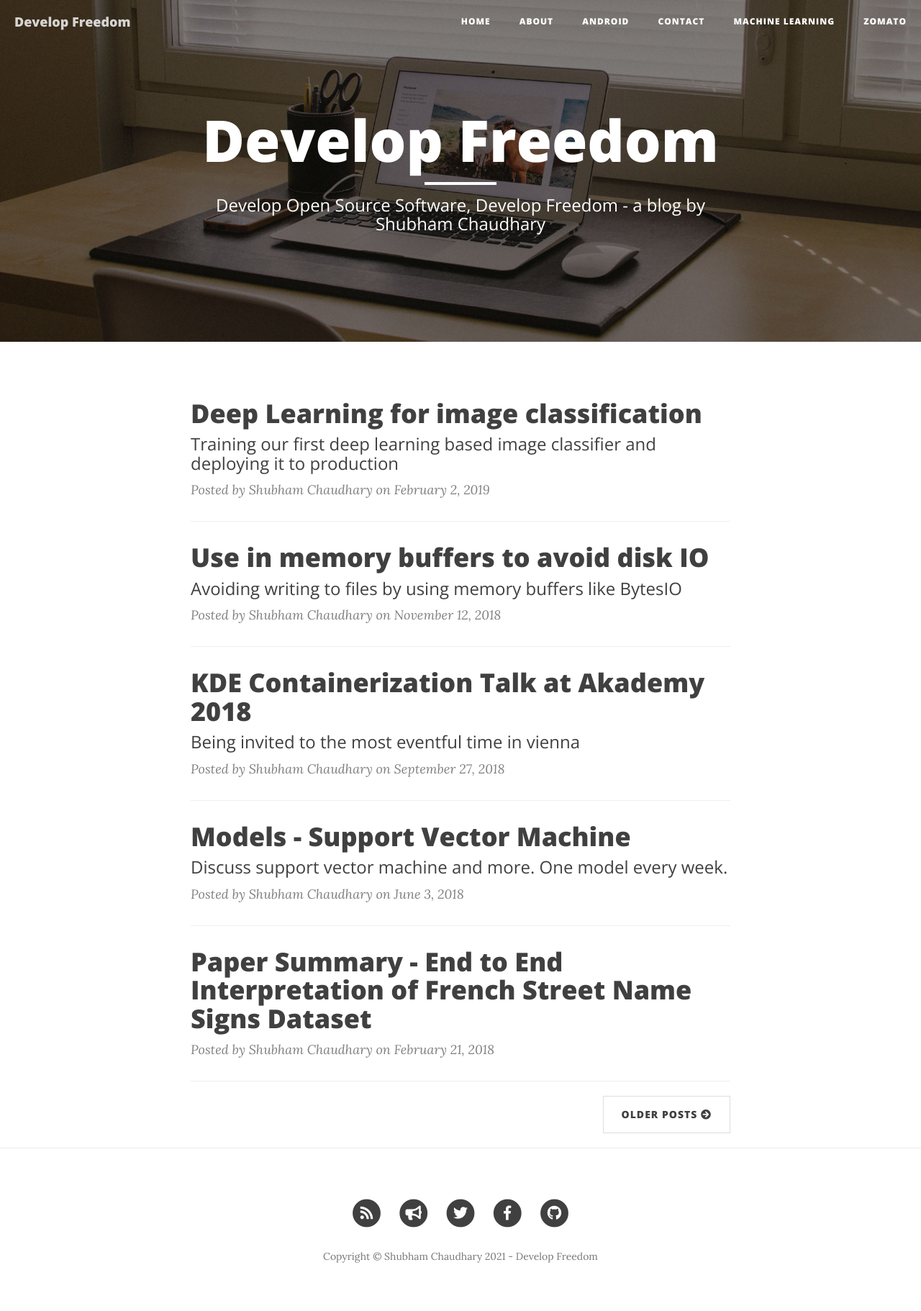
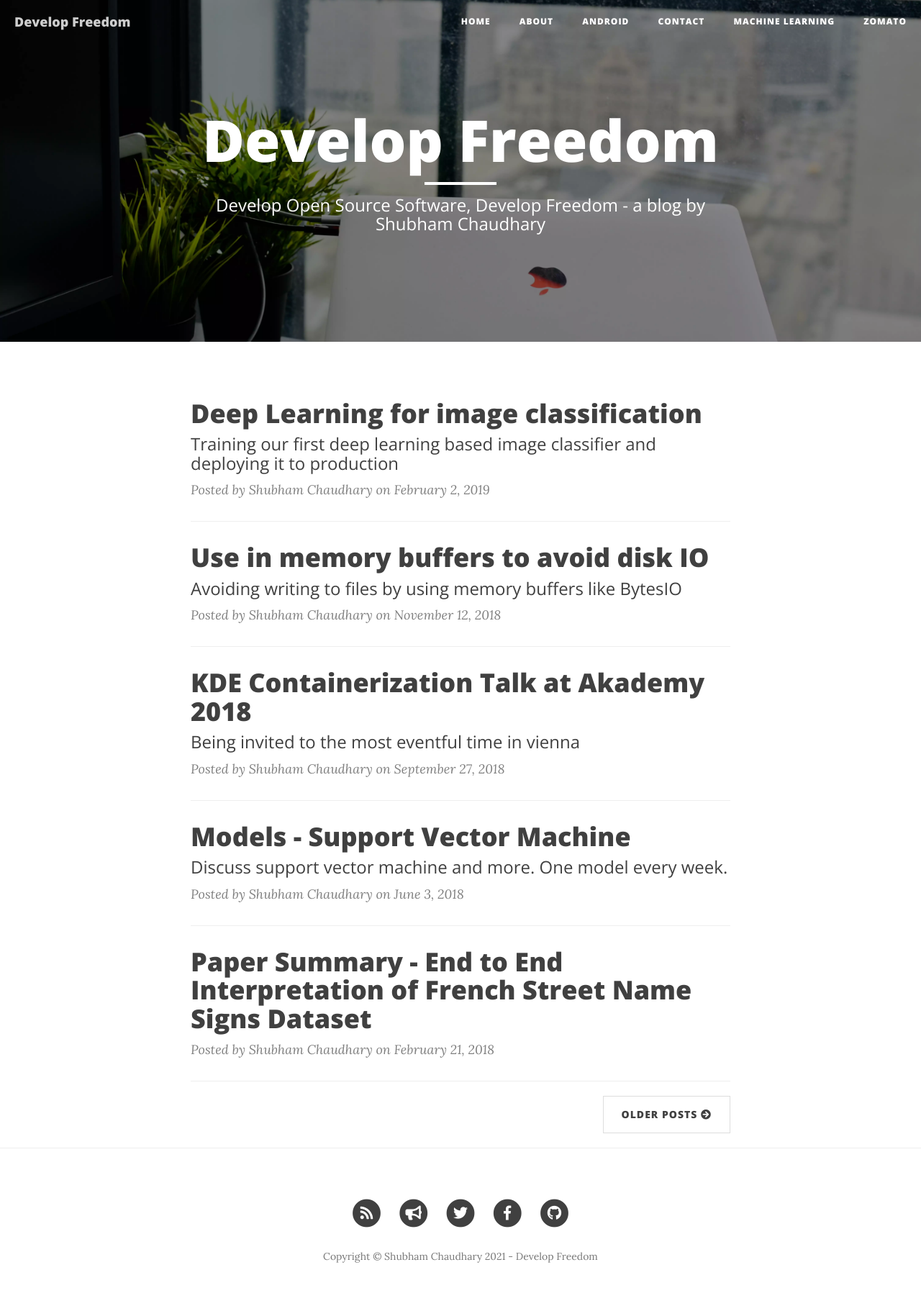
Before and after one commit to ylogx/blog, a Jekyll site: the page built from index.html, in a window 1280 px wide. Shown: the whole page at 72% size. Built offline with Jekyll 4.4.1, drawn with Linux system fonts in a browser that asks for light colours; nearby versions of some CDN libraries; the list of posts is cut into pages by our own code.

Commit message:
Update home header image

```diff
--- a/_config.yml
+++ b/_config.yml
@@ -1,6 +1,6 @@
 # Site settings
 title: Develop Freedom
-header-img: img/home-bg.jpg
+header-img: img/home-bg-green.webp
 email: me@shubhamchaudhary.in
 post_title_suffix: "Develop Freedom: Blog by Shubham Chaudhary"
 description: "Develop Freedom - Blog by Shubham Chaudhary"
```
Also changed, not shown: img/home-bg-green.webp (added), 1 other file.
